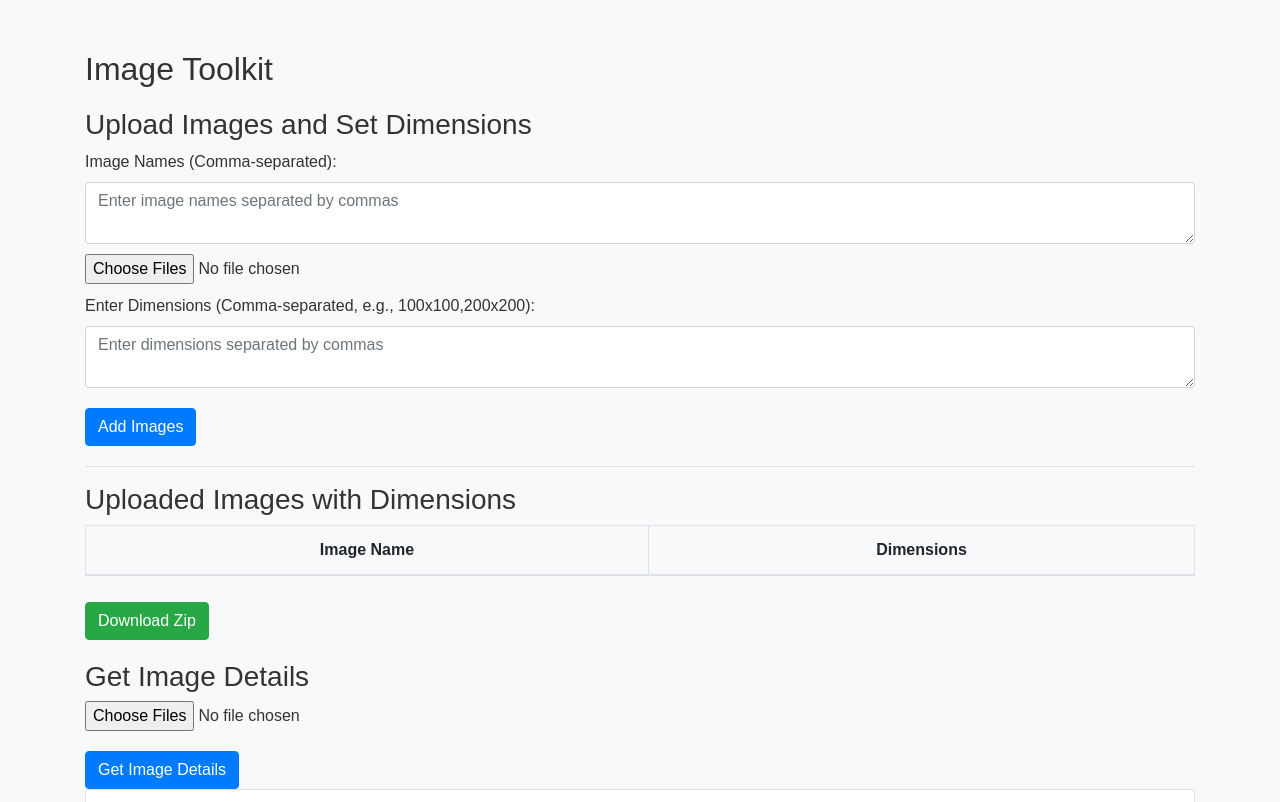
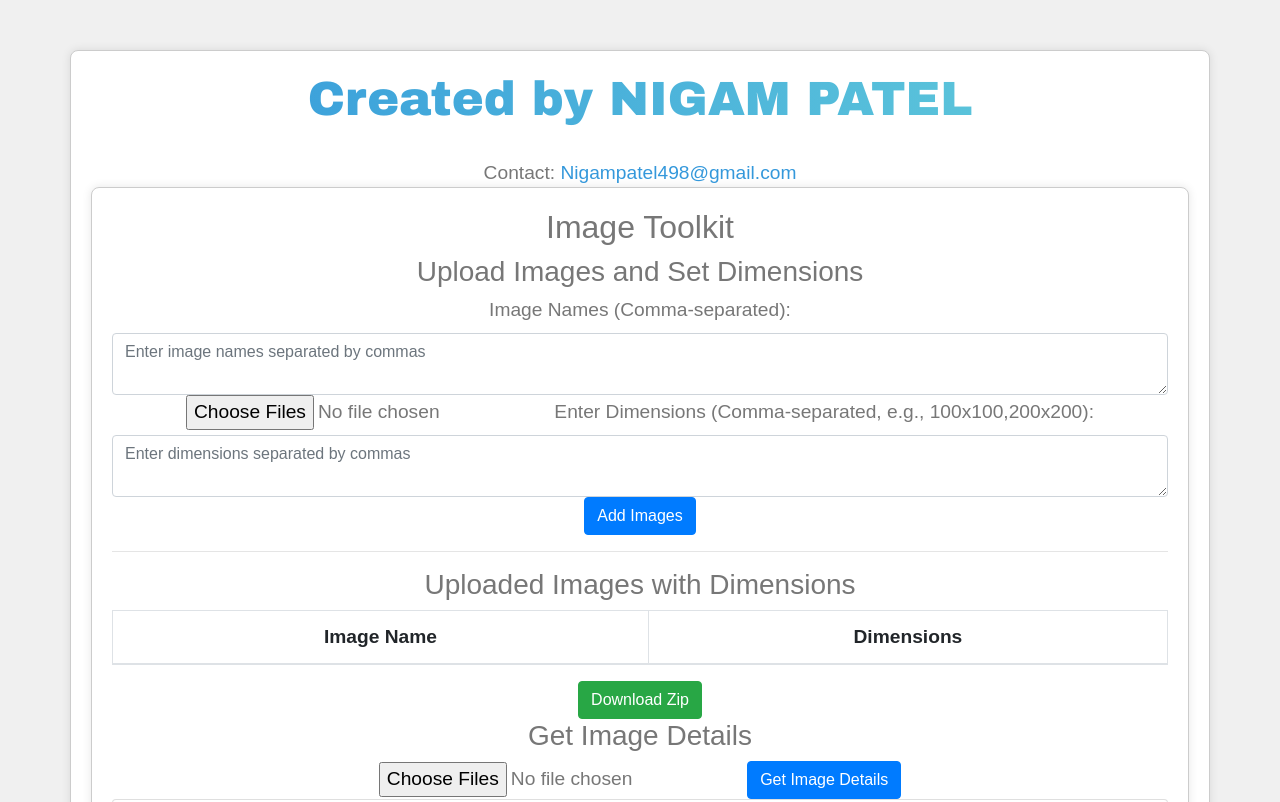
Before and after one commit to nigam498/webdevelopmentkit, a plain HTML site: page index.html in a window 1280 px wide. Shown: the top 802 px of the page. Drawn offline with nearby package versions, Linux system fonts and the light colour scheme.

Commit message:
Update index.html

```diff
--- a/index.html
+++ b/index.html
@@ -2,57 +2,68 @@
 <html lang="en">
   <head>
     <meta charset="UTF-8">
-     <title>Image Toolkit</title>
-     <link href="https://stackpath.bootstrapcdn.com/bootstrap/4.5.2/css/bootstrap.min.css" rel="stylesheet">
+    <title>Resize, Sketch, and Modify Images</title>
+    <script src="https://cdnjs.cloudflare.com/ajax/libs/pica/5.1.1/pica.min.js"></script>
+    <link rel="stylesheet" href="https://stackpath.bootstrapcdn.com/bootstrap/4.5.2/css/bootstrap.min.css">
     <style>
       body {
         font-family: Arial, sans-serif;
-         background-color: #f8f9fa;
-         color: #333;
+        text-align: center;
+        padding-top: 50px;
+        background-color: #f0f0f0;
+        /* Background color */
       }
 
       .container {
-         margin-top: 50px;
+        background-color: #fff;
+        /* Container background */
+        padding: 20px;
+        border: 1px solid #ccc;
+        border-radius: 8px;
+        box-shadow: 0 0 10px rgba(0, 0, 0, 0.1);
       }
 
-       h2 {
+      h1 {
+        font-size: 3rem;
+        font-family: 'Arial Black', sans-serif;
+        color: #3498db;
+        /* Heading color */
+        background: linear-gradient(to right, #3498db, #63cdda);
+        /* Gradient background */
+        -webkit-background-clip: text;
+        -webkit-text-fill-color: transparent;
+        margin-bottom: 30px;
+      }
+
+      .contact-info {
+        font-size: 1.2rem;
+        color: #777;
+        /* Contact info color */
         margin-bottom: 20px;
       }
 
-       .btn-primary,
-       .btn-success {
-         margin-top: 10px;
+      a {
+        color: #3498db;
+        /* Link color */
+        text-decoration: none;
       }
 
-       .input-section {
-         margin-bottom: 20px;
+      a:hover {
+        text-decoration: underline;
       }
 
-       textarea,
-       input[type="file"] {
-         width: 100%;
-         margin-bottom: 10px;
-       }
-
-       table {
-         width: 100%;
-         margin-bottom: 20px;
-       }
-
-       table th,
-       table td {
-         text-align: center;
-       }
-
-       footer {
-         text-align: center;
-         margin-top: 50px;
-         font-size: 14px;
-         color: #666;
+      canvas {
+        border: 1px solid #333;
+        margin-top: 20px;
+        max-width: 100%;
+        height: auto;
       }
     </style>
   </head>
   <body>
+    <div class="container">
+      <h1>Created by NIGAM PATEL</h1>
+      <div class="contact-info"> Contact: <a href="mailto:Nigampatel498@gmail.com">Nigampatel498@gmail.com</a>
         <div class="container">
           <h2>Image Toolkit</h2>
           <div class="input-section">
@@ -101,6 +112,7 @@
             <h3>Multiple Image Searches</h3>
             <textarea id="inputNames" placeholder="Enter names separated by commas"></textarea>
             <button class="btn btn-primary" onclick="searchImages()">Search Images</button>
+          </div>
         </div>
       </div>
       <script src="https://cdnjs.cloudflare.com/ajax/libs/jszip/3.6.0/jszip.min.js"></script>
@@ -271,7 +283,6 @@
           });
         }
       </script>
-     </script>
-     <footer>Created by Nigam Patel @Creativebynigam. Email me on nigampatel498@gmail.com for website creation.</footer>
+    </div>
   </body>
 </html>
```
Lines whose indentation alone changed are shown as unchanged.
